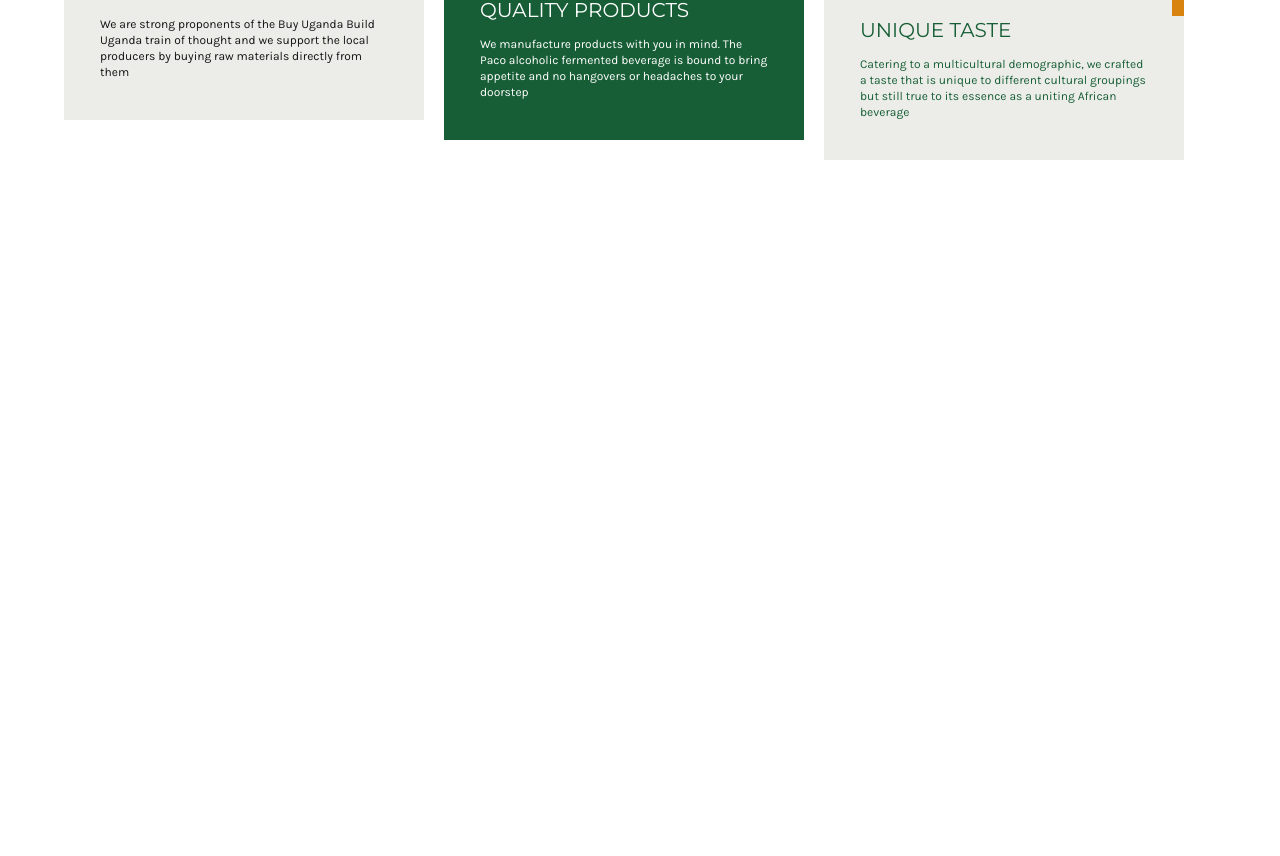
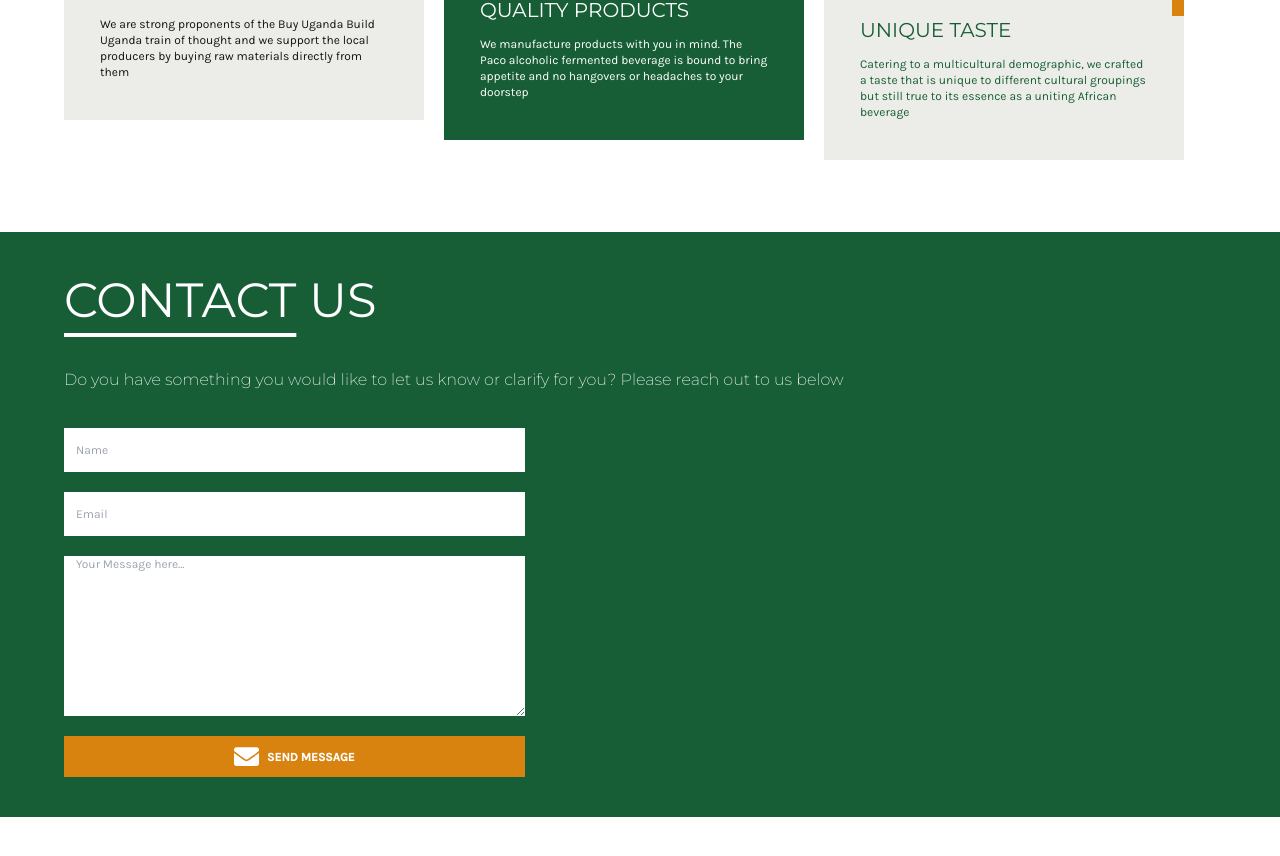
Before and after one commit to bravol/paco_beverages, a React (Create React App) app: page / in a window 1280 px wide. Shown: the part 3672-4528 px from the top of the page. Before the commit the page ends 4272 px from the top, so only its background shows below. Built offline with nearby package versions, Linux system fonts and the light colour scheme.

Commit message:
part of contact us finished, see you tmw

```diff
--- a/src/pages/Sections.js
+++ b/src/pages/Sections.js
@@ -3,6 +3,7 @@ import PacoLogo from "../assets/images/pacol_logo.png";
 import Home from "./home/Home";
 import Services from "./home/Services";
 import AboutUs from "./home/AboutUs";
+import ContactUs from "./home/ContactUs";
 
 const Sections = () => {
   return (
@@ -23,6 +24,7 @@ const Sections = () => {
         <Home />
         <Services />
         <AboutUs />
+        <ContactUs />
       </div>
     </div>
   );
--- a/src/pages/home/AboutUs.js
+++ b/src/pages/home/AboutUs.js
@@ -61,7 +61,7 @@ const AboutUs = () => {
           </div>
         </div>
       </div>
-      <div className=" h-screen px-16">
+      <div className=" px-16">
         <div className="md:flex ">
           <p className=" font-montserrat text-5xl text-pacoGreen">
             WHY YOU SHOULD CHOOSE US
--- a/src/pages/home/ContactUs.js
+++ b/src/pages/home/ContactUs.js
@@ -1,7 +1,49 @@
 import React from "react";
+import { FaEnvelope } from "react-icons/fa";
 
 const ContactUs = () => {
-  return <div>ContactUs</div>;
+  return (
+    <div className=" mt-28 h-screen w-full  scroll-smooth">
+      <div className=" bg-pacoGreen">
+        <div className=" px-16">
+          <p className=" uppercase md:text-5xl text-4xl font-montserrat text-white py-11">
+            <span className=" underline underline-offset-8 md:underline-offset-[16px]">
+              Contact
+            </span>{" "}
+            us
+          </p>
+          <p className=" font-montserrat text-white md:text-base text-sm font-extralight pb-9">
+            Do you have something you would like to let us know or clarify for
+            you? Please reach out to us below
+          </p>
+          <div className=" pb-10 grid gap-5 md:w-2/5">
+            <input
+              type="text"
+              placeholder="Name"
+              className=" h-11 pl-3 text-xs font-karla"
+            />
+            <input
+              type="email"
+              placeholder="Email"
+              className=" h-11 pl-3 text-xs font-karla"
+            />
+            <textarea
+              id="txtid"
+              name="txtname"
+              rows="4"
+              cols="50"
+              maxlength="200"
+              className=" h-40 pl-3 text-xs font-karla"
+              placeholder="Your Message here..."
+            ></textarea>
+            <span className=" bg-pacoGold py-2 flex items-center justify-center gap-2 text-white font-karla text-xs uppercase font-semibold cursor-pointer">
+              <FaEnvelope size={25} className="" /> Send message
+            </span>
+          </div>
+        </div>
+      </div>
+    </div>
+  );
 };
 
 export default ContactUs;
```
